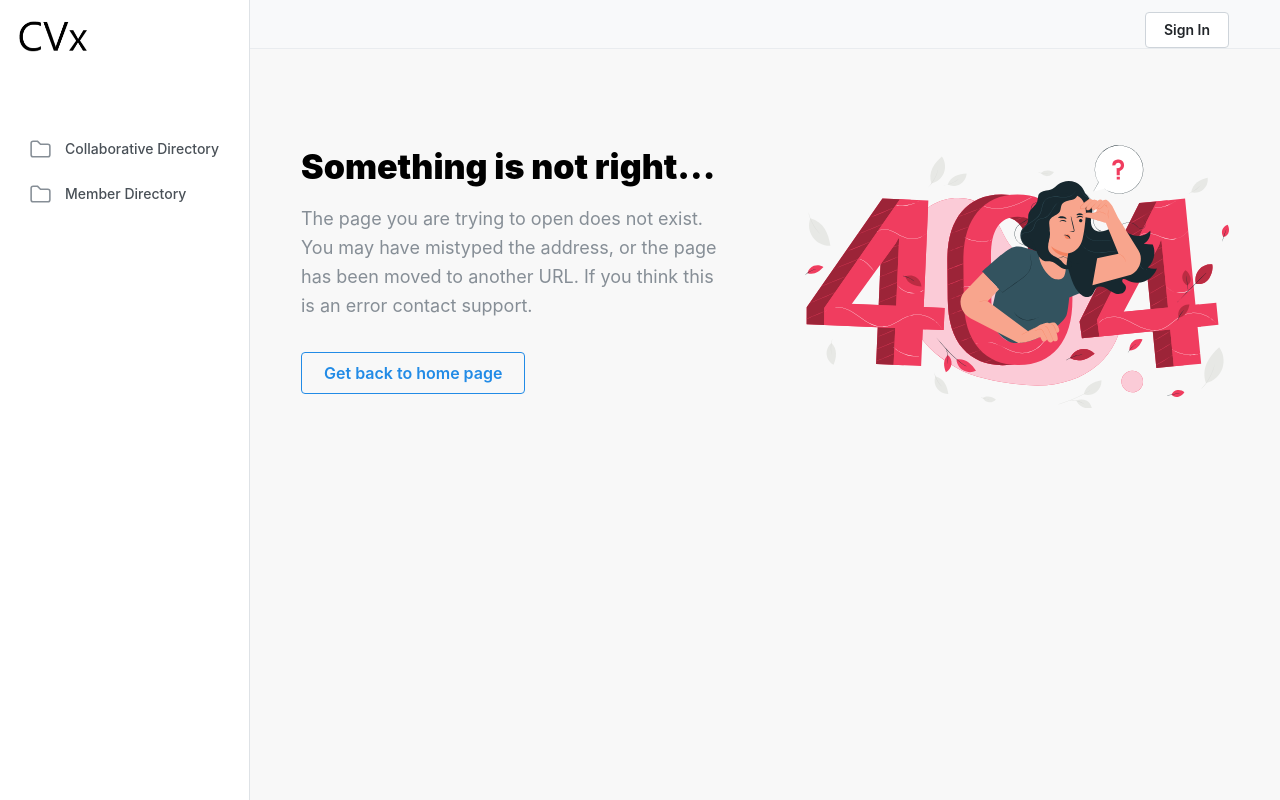
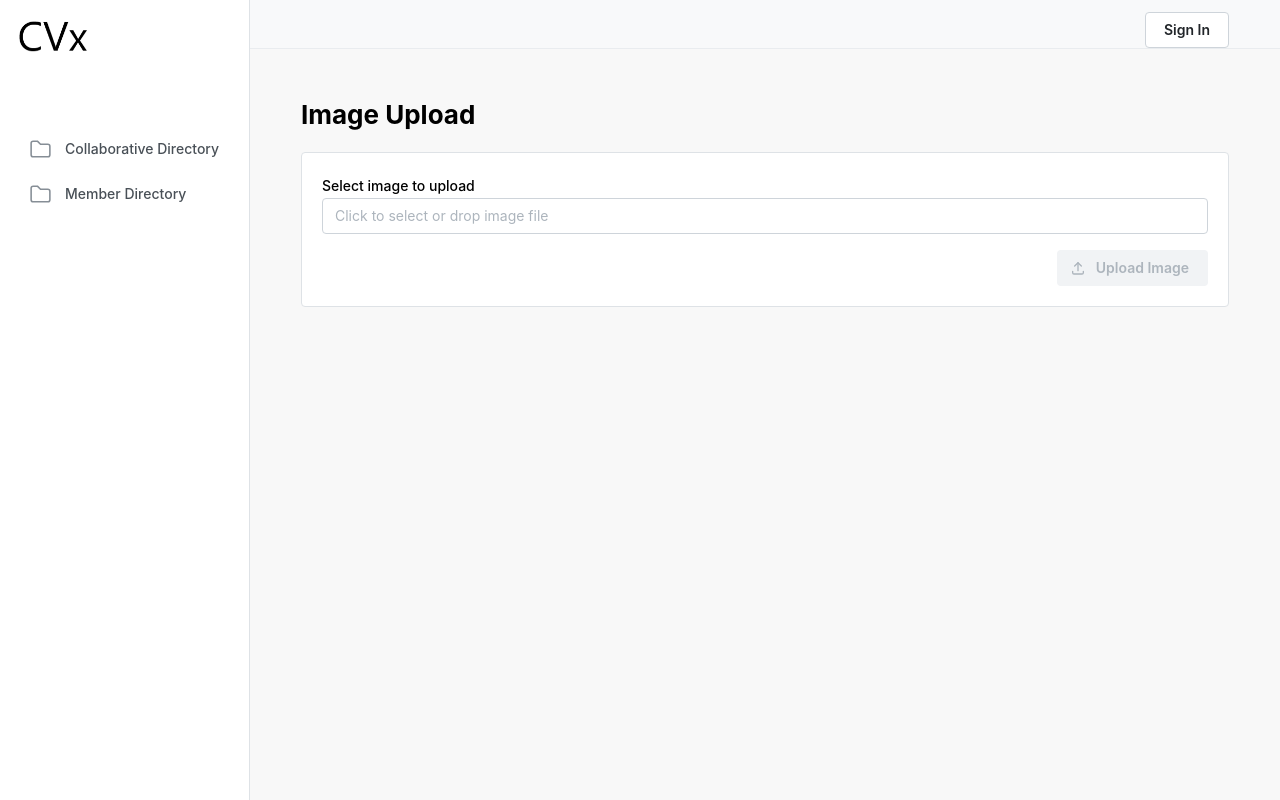
Before and after one commit to AlignedWorks/CVxMantineUI, a React (Vite) app: page /upload-image in a window 1280 px wide. Built offline with nearby package versions, Linux system fonts and the light colour scheme.

Commit message:
Add upload serverless function and page

```diff
--- a/src/App.tsx
+++ b/src/App.tsx
@@ -1,6 +1,7 @@
 import "@mantine/core/styles.css";
 import { MantineProvider, AppShell } from "@mantine/core";
 import { BrowserRouter as Router, Route, Routes } from 'react-router-dom';
+import { ImageUpload } from './pages/ImageUpload.page';
 import { useDisclosure } from '@mantine/hooks';
 import { useAuth } from './AuthContext.tsx';
 import { NavbarSimple } from './components/Navbar/Navbar';;
@@ -65,6 +66,7 @@ export default function App() {
               <Route path="/collaboratives/:id/members" element={<CollaborativeMembers/>} />
               <Route path="/collaboratives/:id/treasury" element={<CollaborativeTreasury/>} />
               <Route path="/members/:id" element={<MemberProfile/>} />
+              <Route path="/upload-image" element={<ImageUpload />} />
             </Routes>
           </AppShell.Main>
 
--- a/src/pages/Dashboard.page.tsx
+++ b/src/pages/Dashboard.page.tsx
@@ -14,6 +14,7 @@ import {
 } from '@mantine/core';
 import { Link } from 'react-router-dom';
 import { put } from "@vercel/blob";
+import { IconUpload } from "@tabler/icons-react";
 
 interface User {
   id: string;
@@ -180,6 +181,11 @@ export function Dashboard() {
                   <Button variant="default" onClick={() => handleTestBlobStorage()}>
                       Test blob storage
                   </Button>
+                  <Link to="/upload-image">
+                    <Button variant="default" leftSection={<IconUpload size={16} />}>
+                      Upload Images
+                    </Button>
+                  </Link>
               </Link>
           </Group>
 
--- /dev/null
+++ b/src/pages/ImageUpload.page.tsx
@@ -0,0 +1,137 @@
+import { useState, useRef } from 'react';
+import { upload } from '@vercel/blob/client';
+import {
+  Container,
+  Title,
+  Text,
+  Group,
+  Button,
+  Image,
+  Paper,
+  FileInput,
+  Progress,
+  Stack,
+  Alert
+} from '@mantine/core';
+import { IconUpload, IconAlertCircle, IconCheck } from '@tabler/icons-react';
+
+export function ImageUpload() {
+  const [file, setFile] = useState<File | null>(null);
+  const [uploading, setUploading] = useState(false);
+  const [uploadProgress, setUploadProgress] = useState(0);
+  const [uploadedUrl, setUploadedUrl] = useState<string | null>(null);
+  const [error, setError] = useState<string | null>(null);
+  const fileInputRef = useRef<HTMLButtonElement>(null);
+
+  const handleUpload = async () => {
+    if (!file) {
+      setError('Please select a file to upload');
+      return;
+    }
+
+    setUploading(true);
+    setError(null);
+    setUploadProgress(0);
+
+    try {
+      // Call the Vercel Blob client upload function
+      const blob = await upload(file.name, file, {
+        access: 'public',
+        handleUploadUrl: '/api/img/upload',
+        onUploadProgress: (progressEvent) => {
+          // Update progress as the file uploads
+          setUploadProgress(Math.round(progressEvent.percentage * 100));
+        },
+      });
+
+      // Set the uploaded URL for display and later use
+      setUploadedUrl(blob.url);
+      console.log('Upload complete:', blob);
+    } catch (err) {
+      console.error('Upload failed:', err);
+      setError(err instanceof Error ? err.message : 'Upload failed');
+    } finally {
+      setUploading(false);
+    }
+  };
+
+  const resetForm = () => {
+    setFile(null);
+    setUploadedUrl(null);
+    setError(null);
+    setUploadProgress(0);
+  };
+
+  return (
+    <Container size="md" py="xl">
+      <Title order={2} mb="lg">Image Upload</Title>
+
+      <Paper p="lg" withBorder>
+        <Stack>
+          {error && (
+            <Alert icon={<IconAlertCircle size={16} />} title="Upload Error" color="red">
+              {error}
+            </Alert>
+          )}
+
+          {uploadedUrl ? (
+            <Stack align="center">
+              <Alert icon={<IconCheck size={16} />} title="Upload Successful" color="green">
+                Your image has been uploaded successfully.
+              </Alert>
+              <Image
+                src={uploadedUrl}
+                alt="Uploaded image"
+                fit="contain"
+                height={300}
+                radius="md"
+              />
+              <Text size="sm">Image URL: {uploadedUrl}</Text>
+              <Button onClick={resetForm} variant="outline">Upload Another Image</Button>
+            </Stack>
+          ) : (
+            <>
+              <FileInput
+                label="Select image to upload"
+                placeholder="Click to select or drop image file"
+                accept="image/jpeg,image/png,image/gif"
+                value={file}
+                onChange={setFile}
+                clearable
+                disabled={uploading}
+                ref={fileInputRef}
+              />
+
+              {file && (
+                <Group justify="center">
+                  <Text size="sm">Selected: {file.name} ({(file.size / 1024).toFixed(1)} KB)</Text>
+                </Group>
+              )}
+
+              {uploading && (
+                <Stack>
+                  <Progress
+                    value={uploadProgress}
+                    size="lg"
+                    radius="xl" />
+                  <Text size="sm" ta="center">{uploadProgress === 100 ? 'Processing upload...' : 'Uploading...'}</Text>
+                </Stack>
+              )}
+
+              <Group justify="flex-end">
+                <Button
+                  onClick={handleUpload}
+                  leftSection={<IconUpload size={16} />}
+                  loading={uploading}
+                  disabled={!file}
+                >
+                  {uploading ? 'Uploading...' : 'Upload Image'}
+                </Button>
+              </Group>
+            </>
+          )}
+        </Stack>
+      </Paper>
+    </Container>
+  );
+}
```
Also changed, not shown: api/img/upload.tsx (added, +51 -0 lines).
